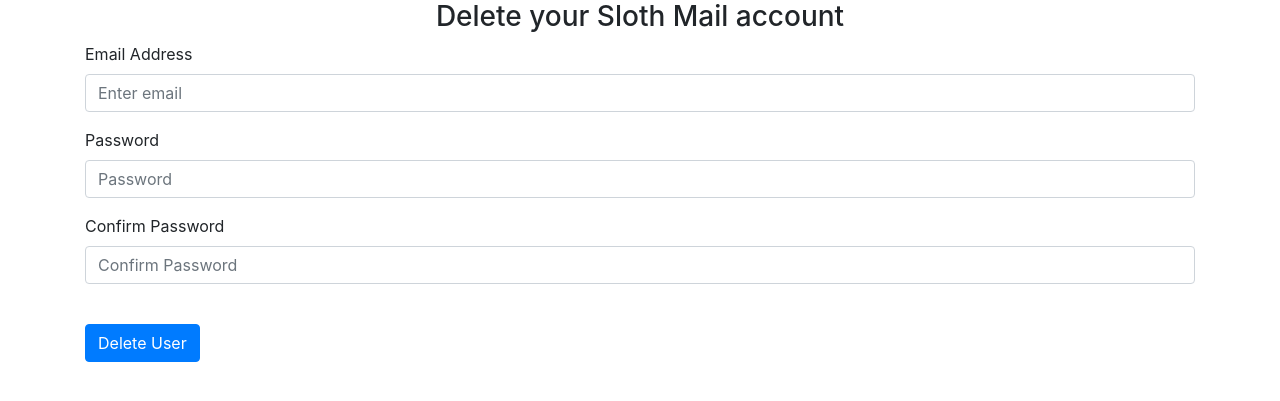
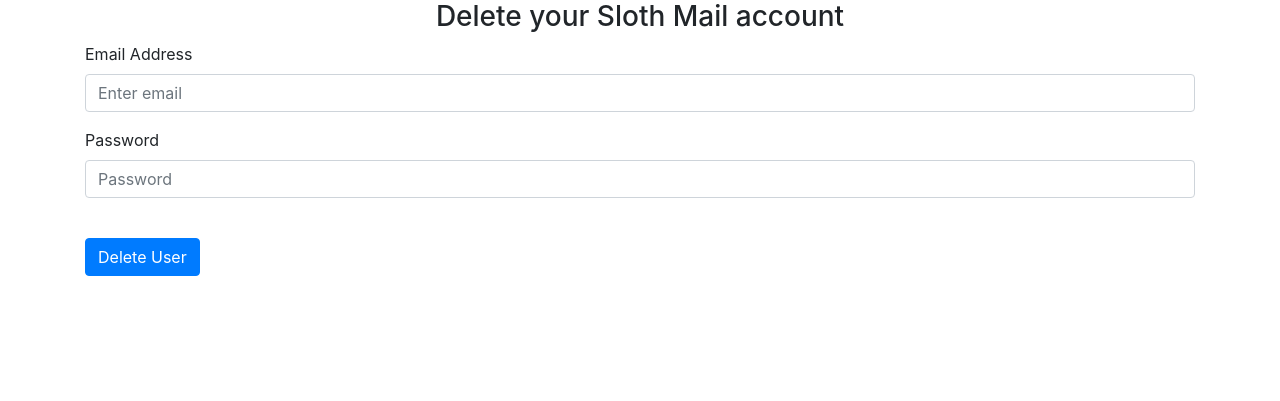
Before and after one commit to prem9/CMPE-131-G12-Project, a Flask app: page /delete-user in a window 1280 px wide. Shown: the part 56-457 px from the top of the page. Run offline with Flask 3, Linux system fonts and the light colour scheme; a user stored in the database is signed in; some libraries are stand-ins or nearby versions.

Commit message:
Remove "confirm password" from delete_user.html

```diff
--- a/codebase/website/templates/delete_user.html
+++ b/codebase/website/templates/delete_user.html
@@ -25,17 +25,6 @@
         />
     </div>
 
-    <div class="form-group">
-        <label for="confirm_password">Confirm Password</label>
-        <input
-            type="password"
-            class="form-control"
-            id="confirm_password"
-            name="confirm_password"
-            placeholder="Confirm Password"
-        />
-    </div>
-
     <br />
     <button type="submit" class="btn btn-primary">Delete User</button>
 
```
Also changed, not shown: codebase/instance/appdata.db.
